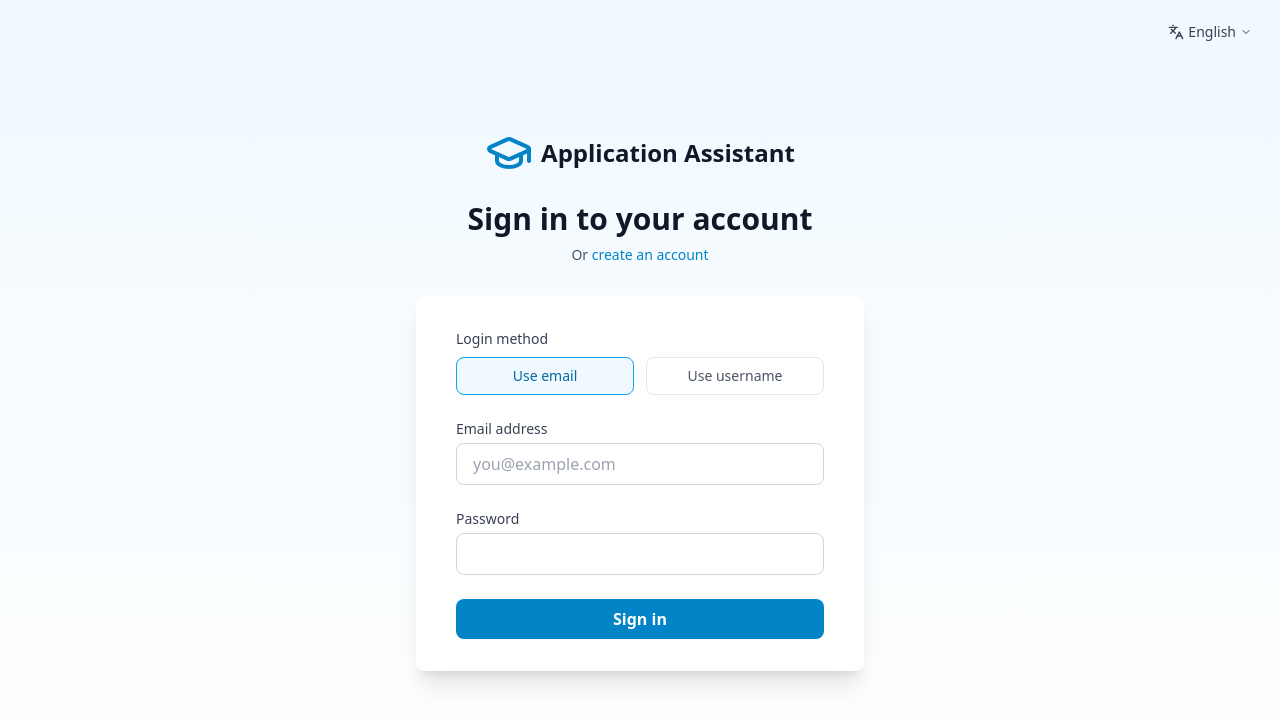
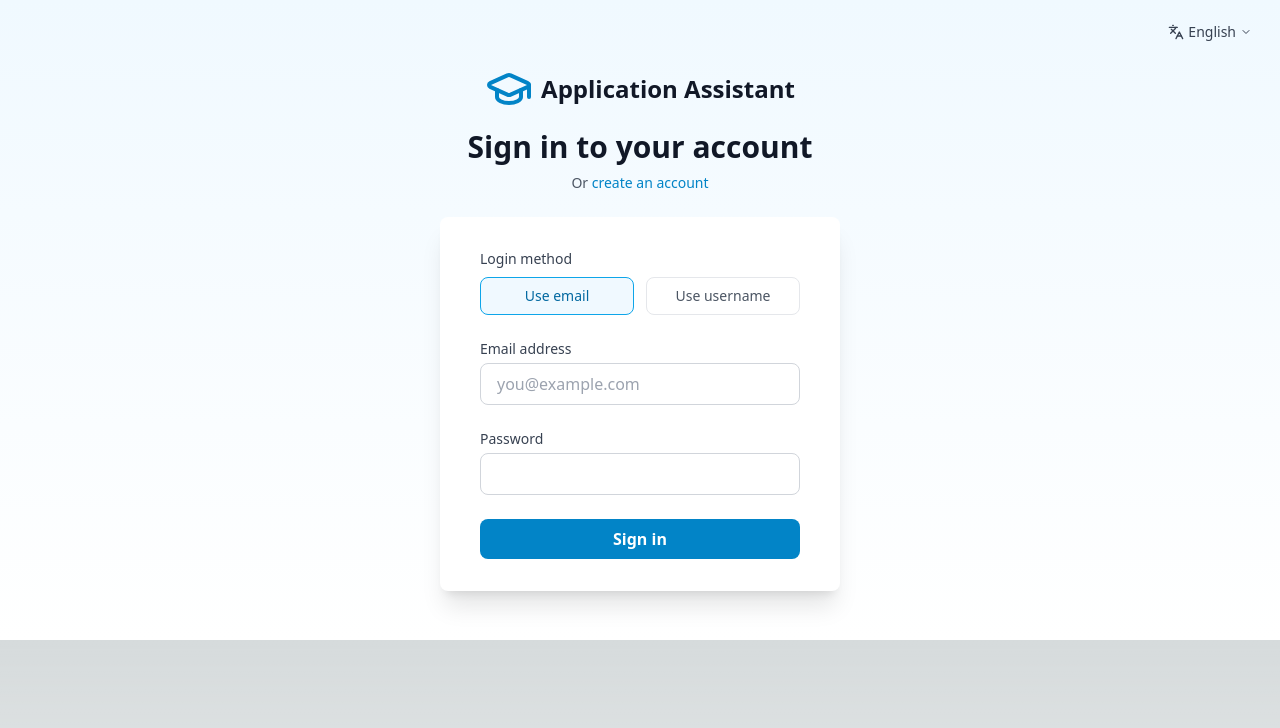
Before and after one commit to sosomamahk-ai/school-application-assistant, a Next.js app: page /auth/login in a window 1280 px wide. Shown: the top 728 px of the page. Built offline with nearby package versions, Linux system fonts and the light colour scheme.

Commit message:
Update login and register page css

```diff
--- a/src/pages/auth/login.tsx
+++ b/src/pages/auth/login.tsx
@@ -70,16 +70,16 @@ export default function Login() {
         <title>{t('auth.login.title')} - {t('common.appName')}</title>
       </Head>
 
-      <div className="min-h-screen bg-gradient-to-b from-primary-50 to-white flex flex-col justify-center py-12 sm:px-6 lg:px-8">
+      <div className="min-h-[80vh] w-full bg-gradient-to-b from-primary-50 to-white flex flex-col items-center justify-center p-0">
         <div className="absolute top-4 right-4">
           <LanguageSwitch variant="minimal" />
         </div>
-        <div className="sm:mx-auto sm:w-full sm:max-w-md">
-          <Link href="/" className="flex items-center justify-center space-x-2">
+        <div className="w-full max-w-md px-4 sm:px-6">
+          <Link href="/" className="flex items-center justify-center space-x-2 pt-4">
             <GraduationCap className="h-12 w-12 text-primary-600" />
             <span className="text-2xl font-bold text-gray-900">{t('common.appNameShort')}</span>
           </Link>
-          <h2 className="mt-6 text-center text-3xl font-bold text-gray-900">
+          <h2 className="mt-4 text-center text-3xl font-bold text-gray-900">
             {t('auth.login.title')}
           </h2>
           <p className="mt-2 text-center text-sm text-gray-600">
@@ -88,10 +88,8 @@ export default function Login() {
               {t('auth.login.createAccount')}
             </Link>
           </p>
-        </div>
 
-        <div className="mt-8 sm:mx-auto sm:w-full sm:max-w-md">
-          <div className="bg-white py-8 px-4 shadow-xl rounded-lg sm:px-10">
+          <div className="mt-6 bg-white py-8 px-4 shadow-xl rounded-lg sm:px-10">
             <form className="space-y-6" onSubmit={handleSubmit}>
               {error && (
                 <div className="bg-red-50 border border-red-200 text-red-700 px-4 py-3 rounded-lg">
--- a/src/pages/auth/register.tsx
+++ b/src/pages/auth/register.tsx
@@ -80,16 +80,16 @@ export default function Register() {
         <title>{t('auth.register.title')} - {t('common.appName')}</title>
       </Head>
 
-      <div className="min-h-screen bg-gradient-to-b from-primary-50 to-white flex flex-col justify-center py-12 sm:px-6 lg:px-8">
+      <div className="min-h-[80vh] w-full bg-gradient-to-b from-primary-50 to-white flex flex-col items-center justify-center p-0">
         <div className="absolute top-4 right-4">
           <LanguageSwitch variant="minimal" />
         </div>
-        <div className="sm:mx-auto sm:w-full sm:max-w-md">
-          <Link href="/" className="flex items-center justify-center space-x-2">
+        <div className="w-full max-w-md px-4 sm:px-6">
+          <Link href="/" className="flex items-center justify-center space-x-2 pt-4">
             <GraduationCap className="h-12 w-12 text-primary-600" />
             <span className="text-2xl font-bold text-gray-900">{t('common.appNameShort')}</span>
           </Link>
-          <h2 className="mt-6 text-center text-3xl font-bold text-gray-900">
+          <h2 className="mt-4 text-center text-3xl font-bold text-gray-900">
             {t('auth.register.title')}
           </h2>
           <p className="mt-2 text-center text-sm text-gray-600">
@@ -98,10 +98,8 @@ export default function Register() {
               {t('auth.register.signIn')}
             </Link>
           </p>
-        </div>
 
-        <div className="mt-8 sm:mx-auto sm:w-full sm:max-w-md">
-          <div className="bg-white py-8 px-4 shadow-xl rounded-lg sm:px-10">
+          <div className="mt-6 bg-white py-8 px-4 shadow-xl rounded-lg sm:px-10">
             <form className="space-y-6" onSubmit={handleSubmit}>
               {error && (
                 <div className="bg-red-50 border border-red-200 text-red-700 px-4 py-3 rounded-lg">
```
Also changed, not shown: 1 other file (tests, documents, lock files or other folders).
